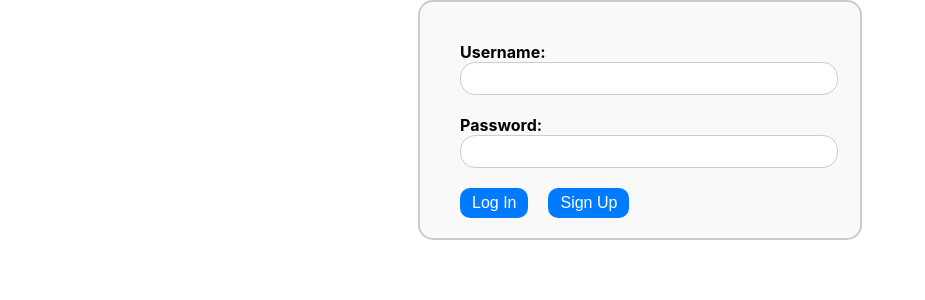
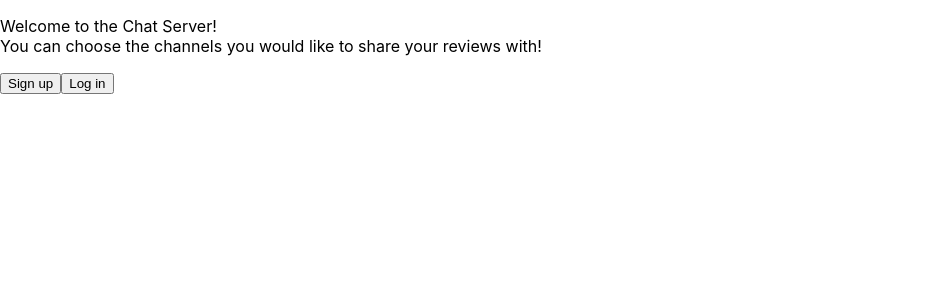
Before and after one commit to damonJiangCode/ChatServer, a React (Create React App) app in the folder my-react-app/: page /logIn in a window 1280 px wide. Shown: the top 300 px of the page, without its empty margins (0-925 px from the left). Built offline with nearby package versions, Linux system fonts and the light colour scheme.

Commit message:
welcome page updated

```diff
--- a/my-react-app/src/App.js
+++ b/my-react-app/src/App.js
@@ -6,11 +6,7 @@ function App() {
     <div className="App">
       <header className="App-header">
         <img src={logo} className="App-logo" alt="logo" />
-        <p>
-          Welcome to the Chat Server!<br></br>
-          You can choose the channels you would like to share your reviews with!
 
-        </p>
         <a
           className="logLink"
           href="https://reactjs.org"
--- a/my-react-app/src/LogIn.css
+++ b/my-react-app/src/LogIn.css
@@ -43,7 +43,3 @@
   .submit-button:hover {
     background-color: #0056b3;
   }
-
-  .info {
-
-  }
--- /dev/null
+++ b/my-react-app/src/Welcome.js
@@ -0,0 +1,19 @@
+import React, { useState } from 'react';
+import './Welcome.css';
+
+const Welcome = () => {
+
+  return (
+    <div>
+        <p>
+          Welcome to the Chat Server!<br></br>
+          You can choose the channels you would like to share your reviews with!
+        </p>
+
+        <button className='SignUp'>Sign up</button>
+        <button className='SignUp'>Log in</button>
+    </div>
+  );
+};
+
+export default Welcome;
--- a/my-react-app/src/index.js
+++ b/my-react-app/src/index.js
@@ -4,11 +4,12 @@ import './index.css';
 // import App from './App';
 import LogIn from './LogIn';
 import reportWebVitals from './reportWebVitals';
+import Welcome from './Welcome';
 
 const root = ReactDOM.createRoot(document.getElementById('root'));
 root.render(
   <React.StrictMode>
-    <LogIn />
+    <Welcome />
   </React.StrictMode>
 );
 
```
Also changed, not shown: my-react-app/src/Welcome.css (added).
